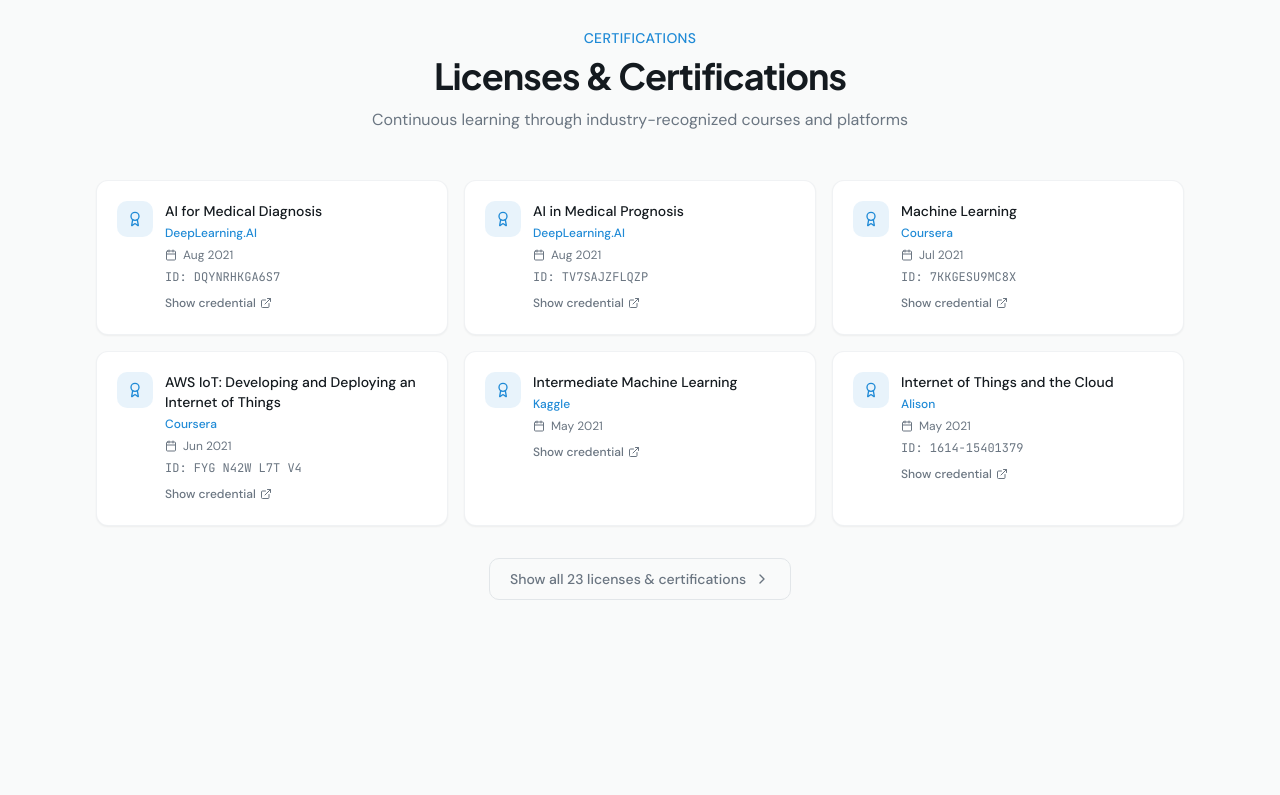
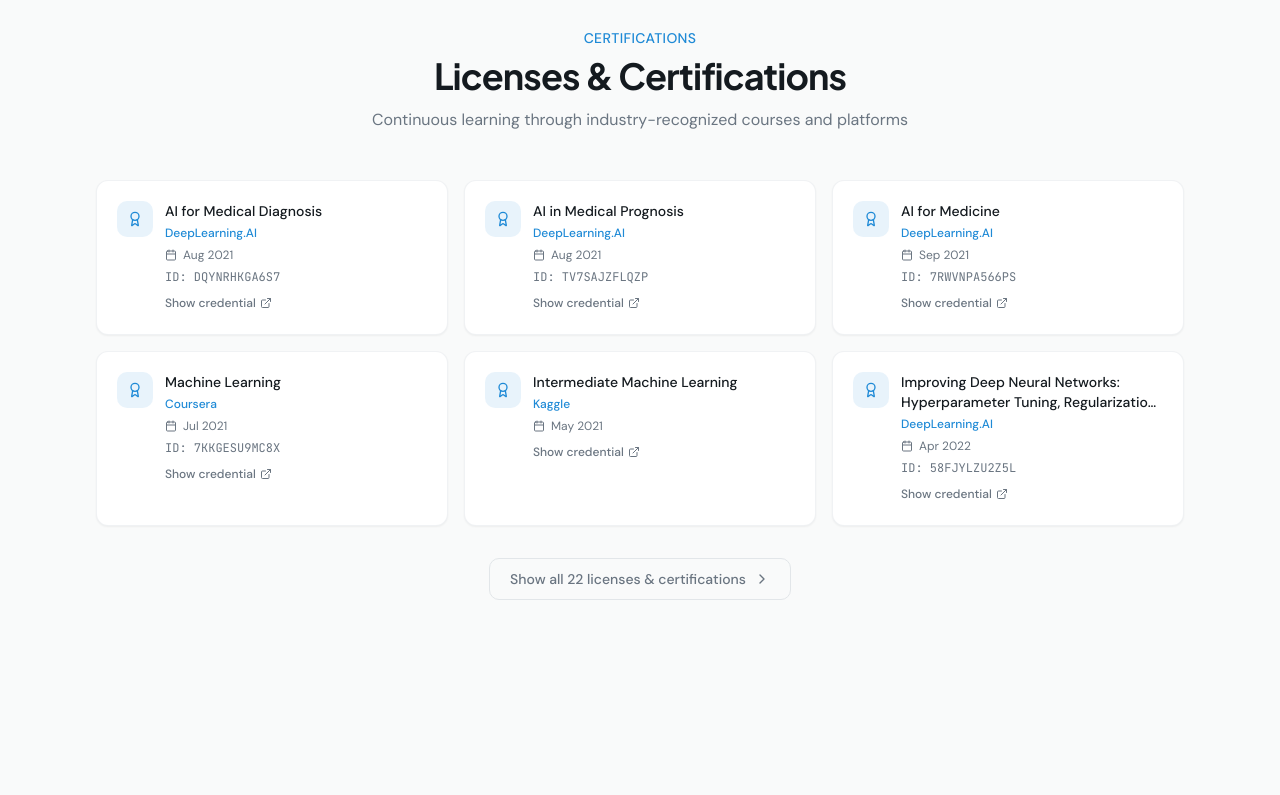
Before and after one commit to bshakya77/portfolio-bijay, a Next.js app in the folder portfolio_website/nextjs_space/: page / in a window 1280 px wide. Shown: the part 5534-6329 px from the top of the page. Built offline with nearby package versions, Linux system fonts and the light colour scheme; no server answers.

Commit message:
Update Certifications links.

```diff
--- a/portfolio_website/nextjs_space/app/data/portfolio-data.ts
+++ b/portfolio_website/nextjs_space/app/data/portfolio-data.ts
@@ -141,10 +141,10 @@
 export const certifications = [
   { name: "AI for Medical Diagnosis", issuer: "DeepLearning.AI", date: "Aug 2021", credentialId: "DQYNRHKGA6S7", link: "https://coursera.org/account/accomplishments/certificate/DQYNRHKGA6S7" },
   { name: "AI in Medical Prognosis", issuer: "DeepLearning.AI", date: "Aug 2021", credentialId: "TV7SAJZFLQZP", link: "https://coursera.org/account/accomplishments/certificate/TV7SAJZFLQZP" },
+  { name: "AI for Medicine",issuer: "DeepLearning.AI",date: "Sep 2021",credentialId: "7RWVNPA566PS", link: "https://www.coursera.org/account/accomplishments/certificate/7RWVNPA566PS"},
   { name: "Machine Learning", issuer: "Coursera", date: "Jul 2021", credentialId: "7KKGESU9MC8X", link: "https://coursera.org/share/33465c6910ec1887237433aab72a5720" },
-  { name: "AWS IoT: Developing and Deploying an Internet of Things", issuer: "Coursera", date: "Jun 2021", credentialId: "FYG N42W L7T V4", link: "https://coursera.org/account/accomplishments/certificate/FYGN42WL7TV4" },
   { name: "Intermediate Machine Learning", issuer: "Kaggle", date: "May 2021", credentialId: null, link: "https://kaggle.com/learn/certification/bijshakya77/intermediate-machine-learning" },
-  { name: "Internet of Things and the Cloud", issuer: "Alison", date: "May 2021", credentialId: "1614-15401379", link: "https://alison.com/certification/check/$2y$10$nDIQtHBZyO0yTAPCBx8YcuQ53SswbqI2IcAB5qGsqmB6.gglHdMc." },
+  { name: "Improving Deep Neural Networks: Hyperparameter Tuning, Regularization and Optimization", issuer: "DeepLearning.AI", date: "Apr 2022", credentialId: "58FJYLZU2Z5L", link: "https://www.coursera.org/account/accomplishments/certificate/58FJYLZU2Z5L"},
 ];
 
 export const additionalCertifications = [
@@ -155,13 +155,8 @@
     "credentialId": "YWMEUCD0HX0H",
     "link": "https://www.coursera.org/account/accomplishments/verify/YWMEUCD0HX0H"
   },
-  {
-    "name": "Intro to Machine Learning",
-    "issuer": "Kaggle",
-    "date": "Dec 2020",
-    "credentialId": null,
-    "link": "https://www.kaggle.com/learn/certification/bijshakya77/intro-to-machine-learning"
-  },
+  { "name": "AWS IoT: Developing and Deploying an Internet of Things", "issuer": "Coursera", "date": "Jun 2021", "credentialId": "FYG N42W L7T V4", "link": "https://coursera.org/account/accomplishments/certificate/FYGN42WL7TV4" },
+  { "name": "Internet of Things and the Cloud", "issuer": "Alison", date: "May 2021", "credentialId": "1614-15401379", "link": "https://alison.com/certification/check/$2y$10$nDIQtHBZyO0yTAPCBx8YcuQ53SswbqI2IcAB5qGsqmB6.gglHdMc." },
   {
     "name": "Building a Real-world app with ASP.NET Core and Angular 4+",
     "issuer": "Udemy",
@@ -175,6 +170,13 @@
     "date": "Apr 2016",
     "credentialId": "CN7SFW6ZZVSU",
     "link": "https://www.coursera.org/account/accomplishments/certificate/CN7SFW6ZZVSU"
+  },
+  {
+    "name": "Intro to Machine Learning",
+    "issuer": "Kaggle",
+    "date": "Dec 2020",
+    "credentialId": null,
+    "link": "https://www.kaggle.com/learn/certification/bijshakya77/intro-to-machine-learning"
   },
   {
     "name": "Fine-tuning Image Models with Diffusion",
@@ -198,7 +200,7 @@
     "link": "https://www.coursera.org/account/accomplishments/certificate/3N44PMLEVEF2"
   },
   {
-    "name": "Introduction to Computer Vision and Image Processing",
+    "name": "Unsupervised Learning, Recommenders, Reinforcement Learning",
     "issuer": "DeepLearning.AI",
     "date": "Nov 2022",
     "credentialId": "LNULJZSFE8E3",
@@ -219,25 +221,11 @@
     "link": "https://www.coursera.org/account/accomplishments/certificate/QHYVHKWWGEGJ"
   },
   {
-    "name": "Build Basic Generative Adversarial Networks (GANs)",
-    "issuer": "DeepLearning.AI",
-    "date": "Oct 2022",
-    "credentialId": "7DE5N48MRDB9",
-    "link": "https://www.coursera.org/account/accomplishments/certificate/7DE5N48MRDB9"
-  },
-  {
     "name": "Fundamentals of Machine Learning for Healthcare",
     "issuer": "Stanford University",
     "date": "Apr 2022",
     "credentialId": "RHF5EJHAKV3L",
     "link": "https://www.coursera.org/account/accomplishments/certificate/RHF5EJHAKV3L"
-  },
-  {
-    "name": "Improving Deep Neural Networks: Hyperparameter Tuning, Regularization and Optimization",
-    "issuer": "DeepLearning.AI",
-    "date": "Apr 2022",
-    "credentialId": "58FJYLZU2Z5L",
-    "link": "https://www.coursera.org/account/accomplishments/certificate/58FJYLZU2Z5L"
   },
   {
     "name": "Deep Learning Essentials with Keras",
@@ -259,13 +247,6 @@
     "date": "Oct 2021",
     "credentialId": "EUZ3RQNCVJMC",
     "link": "https://www.coursera.org/account/accomplishments/certificate/EUZ3RQNCVJMC"
-  },
-  {
-    "name": "Convolutional Neural Networks",
-    "issuer": "DeepLearning.AI",
-    "date": "Sep 2021",
-    "credentialId": "7RWVNPA566PS",
-    "link": "https://www.coursera.org/account/accomplishments/certificate/7RWVNPA566PS"
   }
 ];
 
@@ -290,7 +271,7 @@
   { name: "TensorFlow", category: "Frameworks", level: 85 },
   { name: "OpenCV", category: "Frameworks", level: 88 },
   { name: "Keras", category: "Frameworks", level: 82 },
-  { name: "YOLO Architectures", category: "Frameworks", level: 92 },
+  //{ name: "YOLO Architectures", category: "Frameworks", level: 92 },
   { name: "Ultralytics YOLO", category: "Frameworks", level: 90 },
   { name: "YOLOX / RT-DETR", category: "Frameworks", level: 85 },
   { name: "Pandas / NumPy", category: "Frameworks", level: 88 },
```
